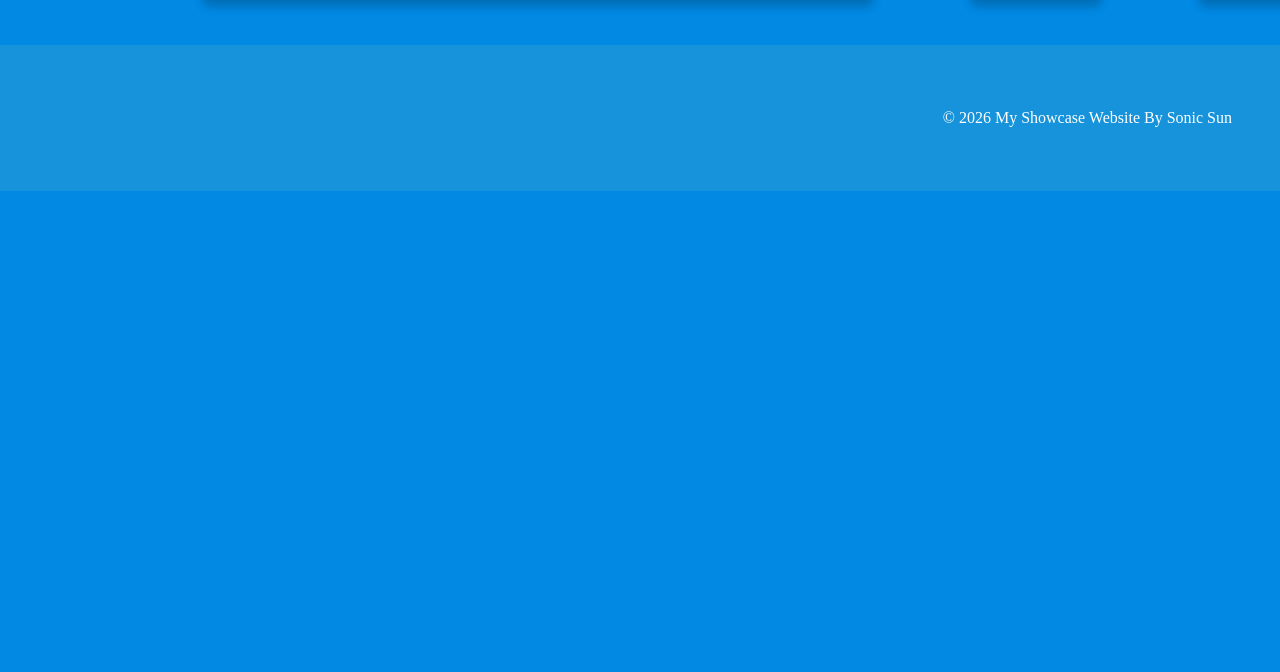
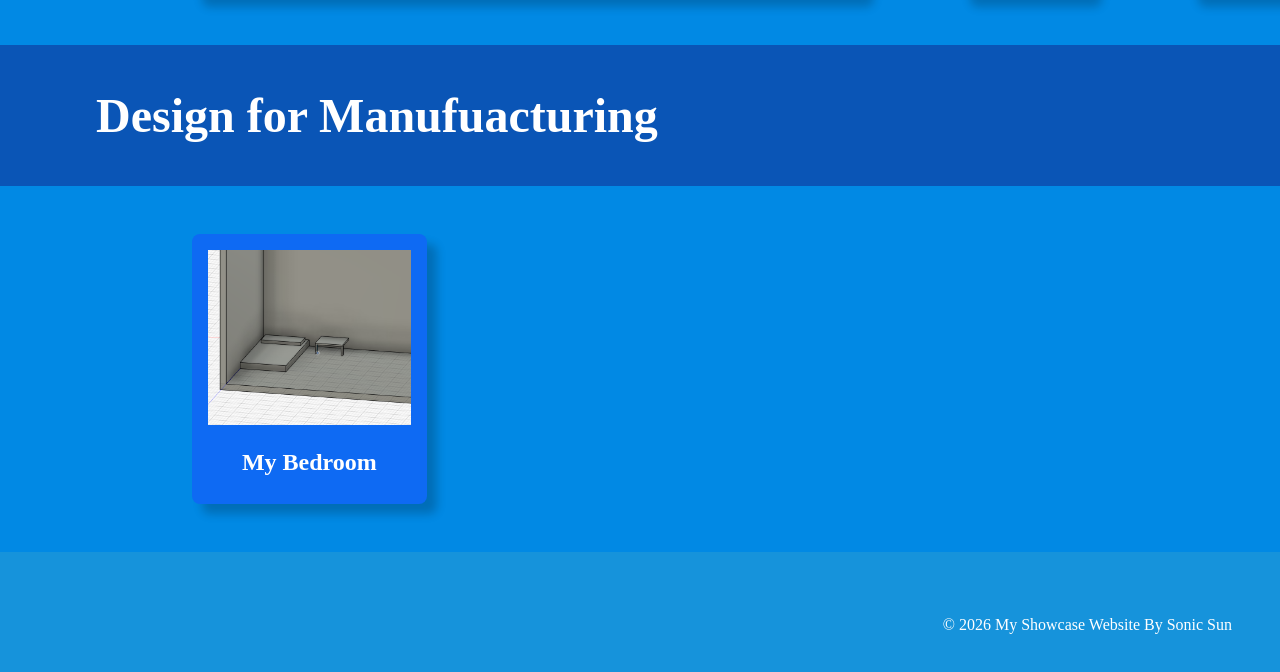
Before and after one commit to 25633-afk/MyYear10Website, a plain HTML site: page index.html in a window 1280 px wide. Shown: the part 2096-2768 px from the top of the page. Before the commit the page ends 2287 px from the top, so only its background shows below. Drawn offline with Linux system fonts and the light colour scheme.

Commit message:
design for manufacturing

```diff
--- a/index.html
+++ b/index.html
@@ -87,6 +87,24 @@
         </div>
     </section>
 <!-- End of topic three------------------------------------------------------------------------------------------ -->
+
+<!-- Topic four ------------------------------------------------------------------------------------------------- -->
+    <!-- The First Topic Section -->
+    <section class="topic">
+         <!-- the topic title a big bar with text in it -->
+        <div class="topic-title">
+            <h1>Design for Manufuacturing</h1>
+        </div>
+         <!-- now a three column grid of images -->
+        <div class="topic-content">
+            <!-- one "card" which includes an image with a text below it -->
+            <div class="topic-card">
+                <img src="images/Bedroom.PNG" alt="Bedroom">
+                <h2 class="topic-card-text">My Bedroom</h2>
+            </div>
+        </div>
+    </section>
+<!-- End of topic four------------------------------------------------------------------------------------------ -->
 <!-- Copy and paste the section from above to make your next section -->
 
 
```
Also changed, not shown: images/Bedroom.PNG (added).
